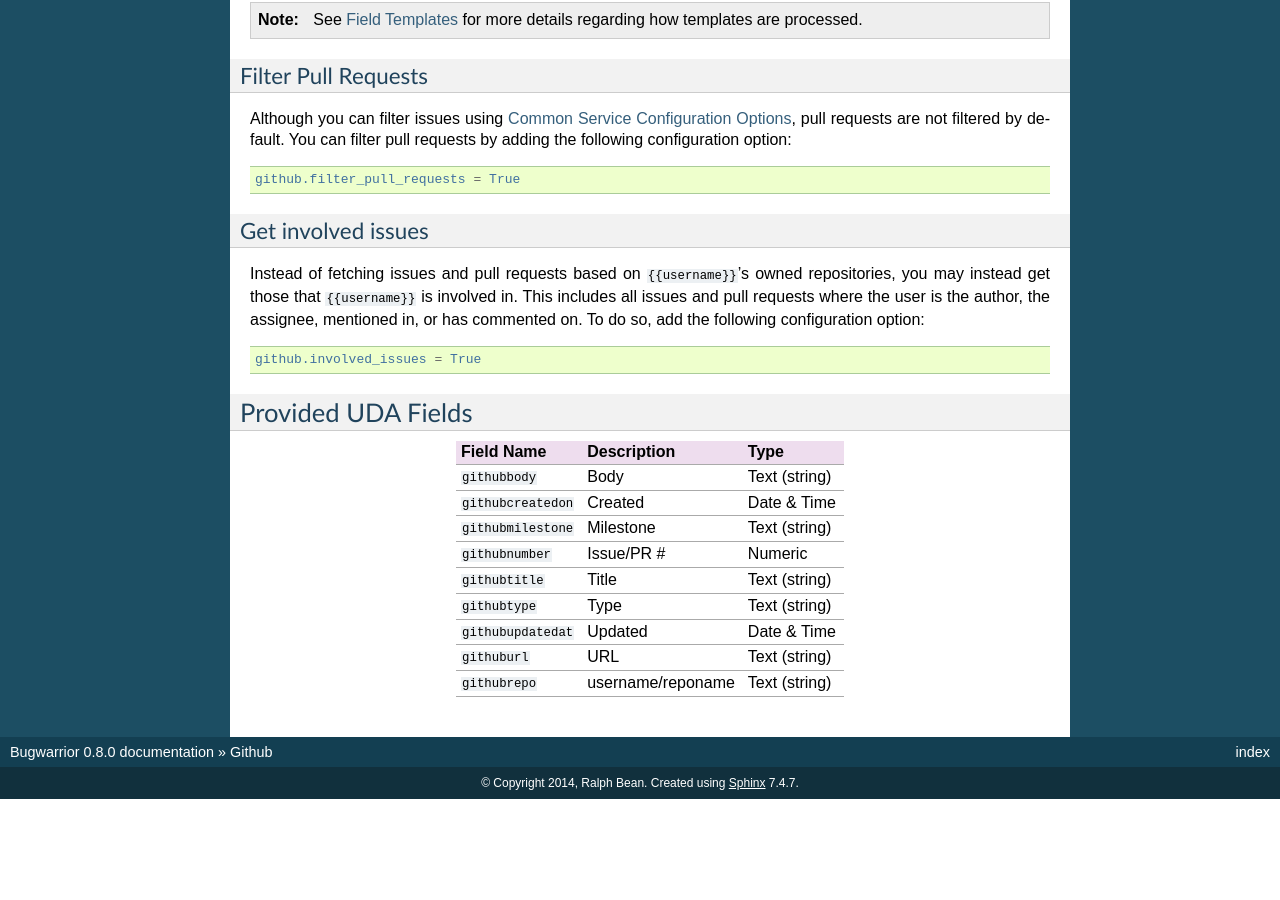
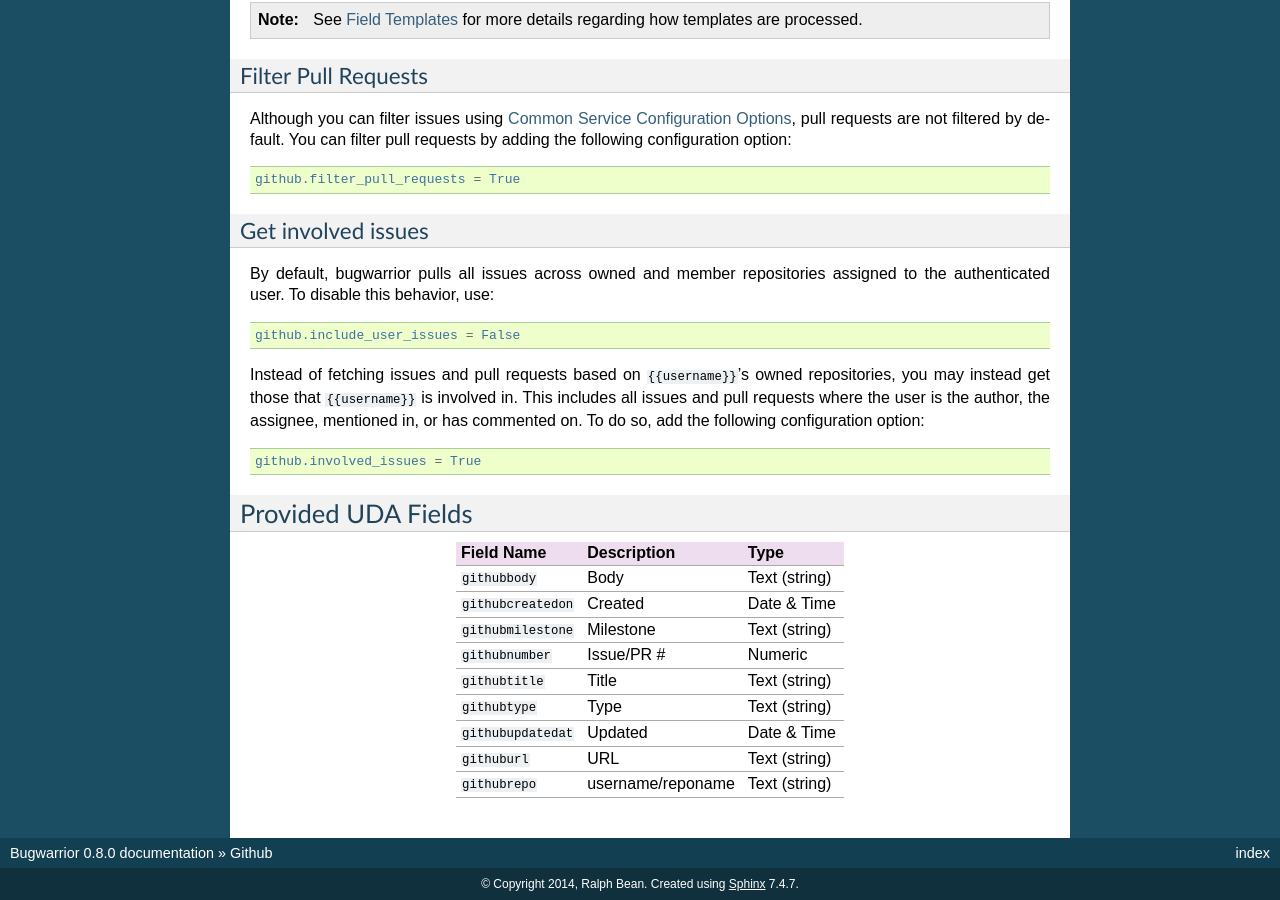
Before and after one commit to GothenburgBitFactory/bugwarrior, a Sphinx documentation site: the page built from bugwarrior/docs/services/github.rst, in a window 1280 px wide and 900 px high, scrolled down 1369 px. Built offline with Sphinx 7.4.7, drawn with Linux system fonts in a browser that asks for light colours; pages that are not in the unit, such as notebooks, are missing from menus; before the commit the page ends 2168 px from its top, so only the background shows below that.

Commit message:
Github: add an option to skip user issues
This change adds an option to the github service to disable the default
behavior wich pull all issues the authentified user is assigned to,
regardless of the repository.
Fix #314.

```diff
--- a/bugwarrior/docs/services/github.rst
+++ b/bugwarrior/docs/services/github.rst
@@ -97,6 +97,12 @@ by adding the following configuration option::
 Get involved issues
 +++++++++++++++++++
 
+By default, bugwarrior pulls all issues across owned and member repositories
+assigned to the authenticated user.  To disable this behavior, use::
+
+    github.include_user_issues = False
+
+
 Instead of fetching issues and pull requests based on ``{{username}}``'s owned
 repositories, you may instead get those that ``{{username}}`` is involved in.
 This includes all issues and pull requests where the user is the author, the
```
Also changed, not shown: 1 other file.
